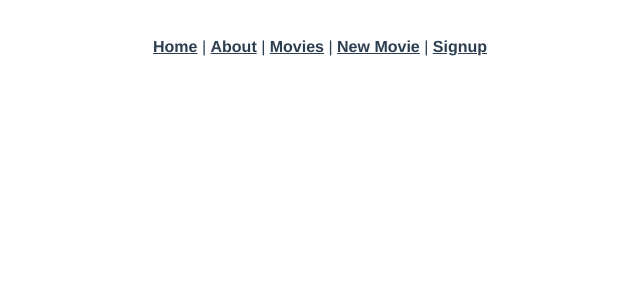
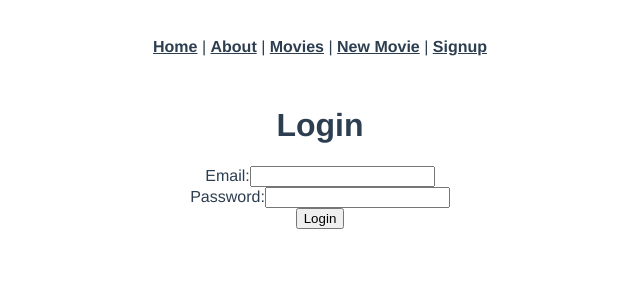
Before and after one commit to pgeliebter/movie-app-front-end, a Vue app: page /login in a window 1280 px wide. Shown: the top 300 px of the page, without its empty margins (320-960 px from the left). Built offline with nearby package versions, Linux system fonts and the light colour scheme.

Commit message:
adds Login.vue and local jwt stoarge

```diff
--- a/src/main.js
+++ b/src/main.js
@@ -1,6 +1,13 @@
 import Vue from "vue";
 import App from "./App.vue";
 import router from "./router";
+import axios from "axios";
+
+axios.defaults.baseURL = process.env.NODE_ENV === "development" ? "http://localhost:3000" : "/";
+var jwt = localStorage.getItem("jwt");
+if (jwt) {
+  axios.defaults.headers.common["Authorization"] = "Bearer " + jwt;
+}
 
 Vue.config.productionTip = false;
 
--- a/src/router/index.js
+++ b/src/router/index.js
@@ -2,7 +2,7 @@
 import VueRouter from "vue-router";
 import Home from "../views/Home.vue";
 import Signup from "../views/Signup.vue";
-
+import Login from "../views/Login.vue";
 import MoviesIndex from "../views/MoviesIndex.vue";
 import MoviesEdit from "../views/MoviesEdit.vue";
 import MoviesNew from "../views/MoviesNew.vue";
@@ -49,6 +49,11 @@
     name: "movies-edit",
     component: MoviesEdit,
   },
+  {
+    path: "/login",
+    name: "login",
+    component: Login,
+  },
 ];
 
 const router = new VueRouter({
--- /dev/null
+++ b/src/views/Login.vue
@@ -0,0 +1,50 @@
+<template>
+  <div class="login">
+    <form v-on:submit.prevent="submit()">
+      <h1>Login</h1>
+      <ul>
+        <li v-for="error in errors" v-bind:key="error">{{ error }}</li>
+      </ul>
+      <div>
+        <label>Email:</label>
+        <input type="text" v-model="newSessionParams.email" />
+      </div>
+
+      <div>
+        <label>Password:</label>
+        <input type="password" v-model="newSessionParams.password" />
+      </div>
+      <input id="login" type="submit" value="Login" />
+    </form>
+  </div>
+</template>
+
+<script>
+import axios from "axios";
+
+export default {
+  data: function () {
+    return {
+      newSessionParams: {},
+      errors: [],
+    };
+  },
+  methods: {
+    submit: function () {
+      axios
+        .post("/sessions", this.newSessionParams)
+        .then((response) => {
+          axios.defaults.headers.common["Authorization"] = "Bearer " + response.data.jwt;
+          localStorage.setItem("jwt", response.data.jwt);
+          this.$router.push("/");
+        })
+        .catch((error) => {
+          console.log(error.response);
+          this.errors = ["Invalid email or password."];
+          this.email = "";
+          this.password = "";
+        });
+    },
+  },
+};
+</script>
```
